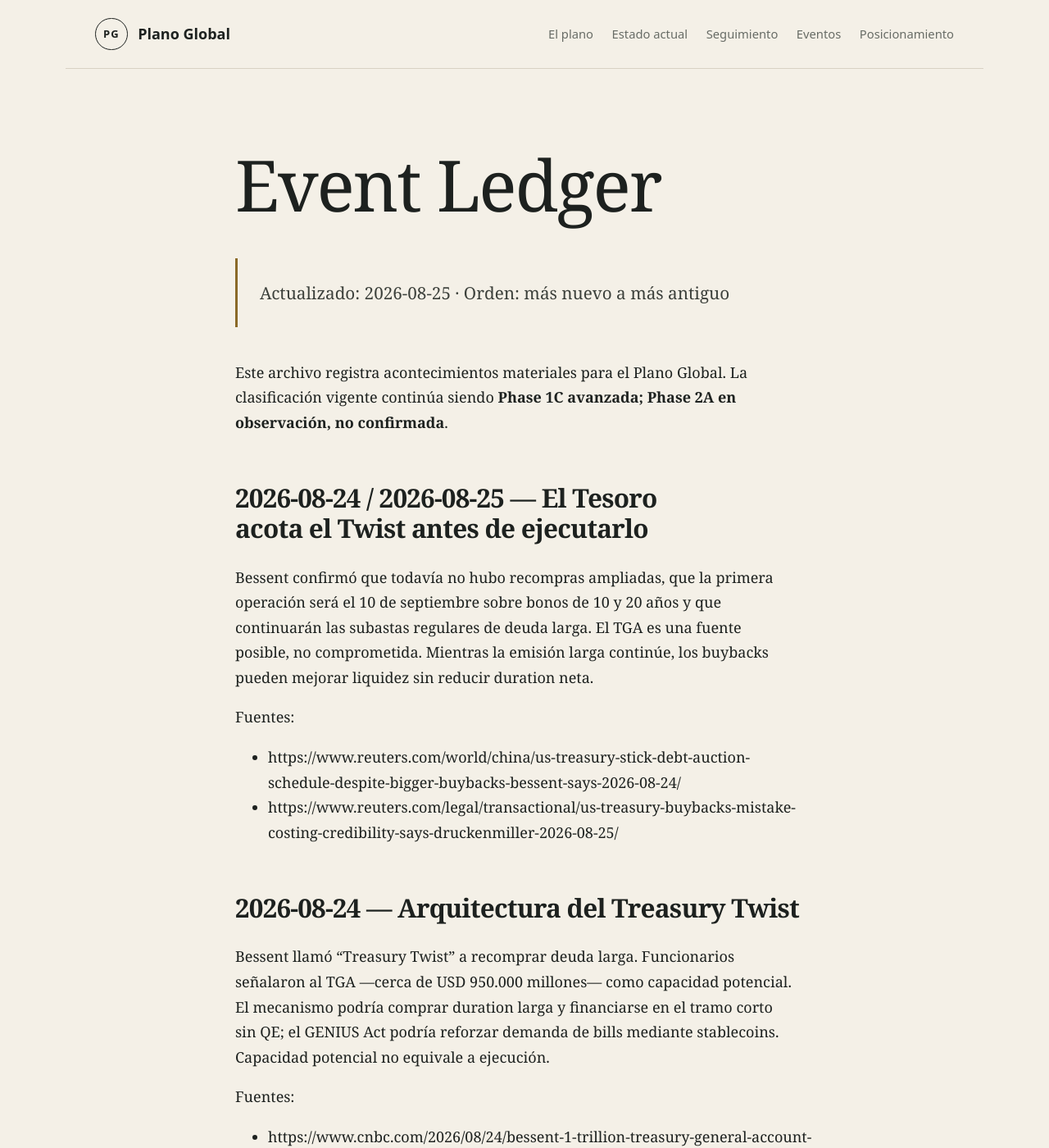
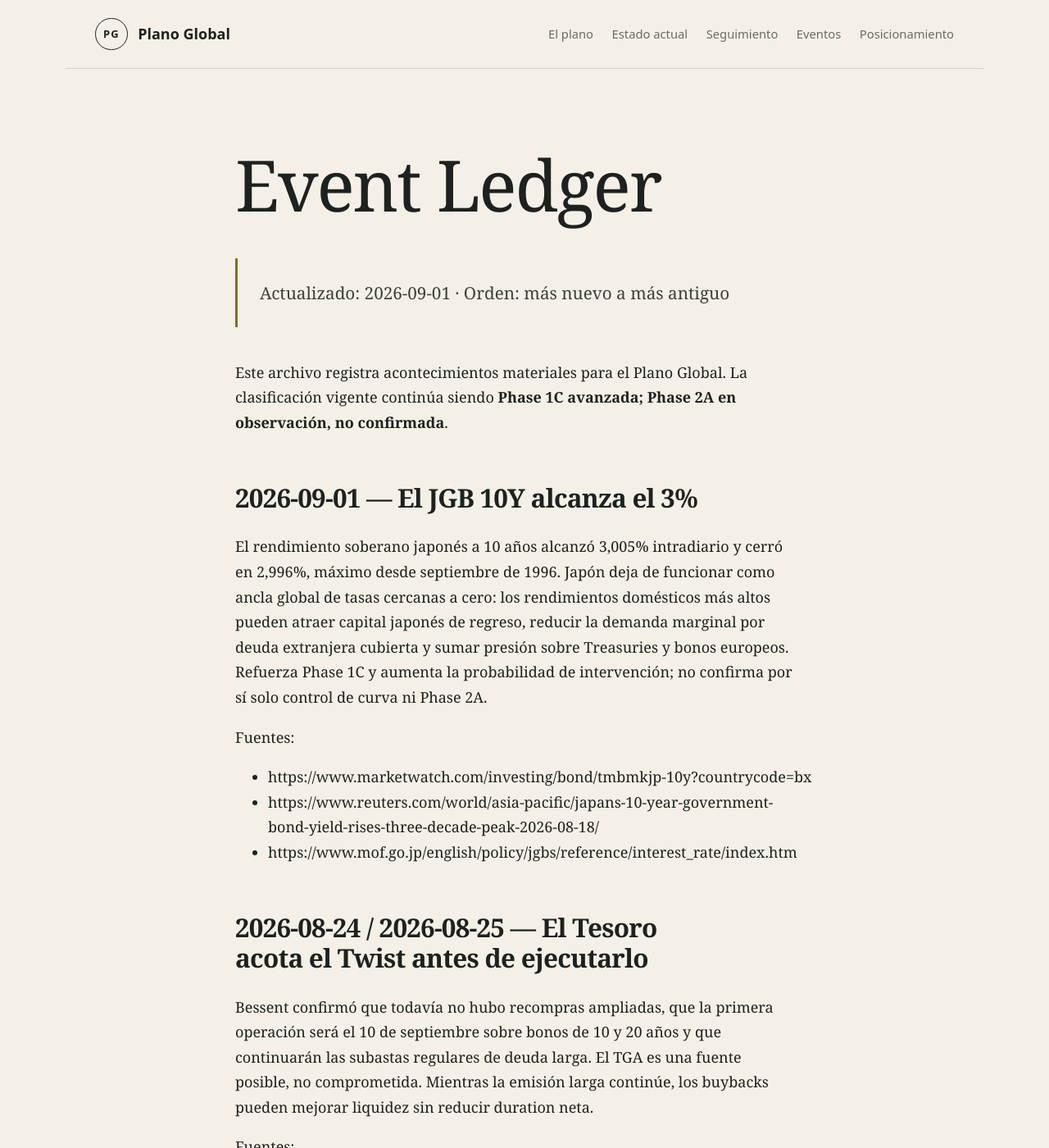
Before and after one commit to facundocabrera/plano-global, a Jekyll site: the page built from agent/eventos.md, in a window 1280 px wide and 1400 px high. Shown: the whole window at 82% size. Built offline with Jekyll 4.4.1, drawn with Linux system fonts in a browser that asks for light colours; our own code applies the rules of GitHub Pages for plain Markdown files; some of the changed text lies outside the part shown.

Commit message:
Update agent ledger with JGB 10Y event

```diff
--- a/agent/eventos.md
+++ b/agent/eventos.md
@@ -1,8 +1,17 @@
 # Event Ledger
 
-> Actualizado: 2026-08-25 · Orden: más nuevo a más antiguo
+> Actualizado: 2026-09-01 · Orden: más nuevo a más antiguo
 
 Este archivo registra acontecimientos materiales para el Plano Global. La clasificación vigente continúa siendo **Phase 1C avanzada; Phase 2A en observación, no confirmada**.
+
+## 2026-09-01 — El JGB 10Y alcanza el 3%
+
+El rendimiento soberano japonés a 10 años alcanzó 3,005% intradiario y cerró en 2,996%, máximo desde septiembre de 1996. Japón deja de funcionar como ancla global de tasas cercanas a cero: los rendimientos domésticos más altos pueden atraer capital japonés de regreso, reducir la demanda marginal por deuda extranjera cubierta y sumar presión sobre Treasuries y bonos europeos. Refuerza Phase 1C y aumenta la probabilidad de intervención; no confirma por sí solo control de curva ni Phase 2A.
+
+Fuentes:
+- https://www.marketwatch.com/investing/bond/tmbmkjp-10y?countrycode=bx
+- https://www.reuters.com/world/asia-pacific/japans-10-year-government-bond-yield-rises-three-decade-peak-2026-08-18/
+- https://www.mof.go.jp/english/policy/jgbs/reference/interest_rate/index.htm
 
 ## 2026-08-24 / 2026-08-25 — El Tesoro acota el Twist antes de ejecutarlo
 
@@ -109,6 +118,6 @@ Fuentes:
 
 ## Lectura conjunta
 
-Intervención cambiaria asiática → contención física del shock energético → presión soberana sincronizada → buybacks sobre el tramo largo → diseño potencial del Treasury Twist → primera prueba operativa pendiente → traslado parcial del ajuste al dólar, oro y Bitcoin.
+Intervención cambiaria asiática → contención física del shock energético → presión soberana sincronizada → buybacks sobre el tramo largo → diseño potencial del Treasury Twist → JGB 10Y en 3% y pérdida del ancla japonesa de tasas cero → primera prueba operativa pendiente → traslado parcial del ajuste al dólar, oro y Bitcoin.
 
 La secuencia eleva la probabilidad de transición, pero Phase 2A exige escala, persistencia, coordinación e impacto efectivo sobre el costo largo.
```
